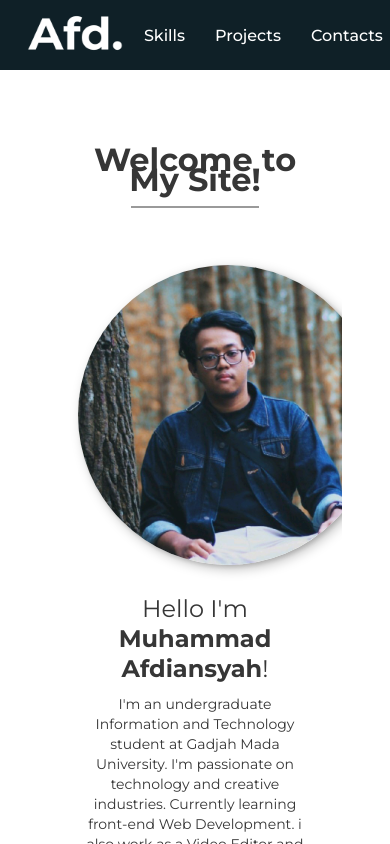
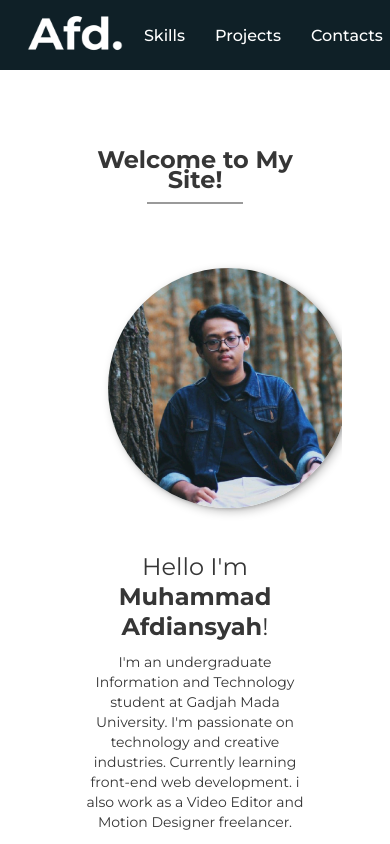
Before and after one commit to muhafdiansyah/myweb, a React (Create React App) app: page / in a window 390 px wide. Built offline with nearby package versions, Linux system fonts and the light colour scheme.

Commit message:
Add files via upload

```diff
--- a/src/components/intro/Intro.jsx
+++ b/src/components/intro/Intro.jsx
@@ -10,7 +10,7 @@ export default function intro() {
                     <img src={profilepic} alt="" className="my-photo"/>
                 <p><span className="introname">Hello I'm <strong>Muhammad Afdiansyah</strong>!</span></p>
                 <p className="body-text">I'm an undergraduate Information and Technology student at Gadjah Mada University.
-                    I'm passionate on technology and creative industries. Currently learning front-end Web Development. i also work as a Video Editor and Motion Designer freelancer. </p>
+                    I'm passionate on technology and creative industries. Currently learning front-end web development. i also work as a Video Editor and Motion Designer freelancer. </p>
 
                 <div className="shortcut-link" >
 
--- a/src/components/intro/Intro.scss
+++ b/src/components/intro/Intro.scss
@@ -20,6 +20,10 @@
     color: #363636;
 }
 
+.intro h1 {
+    line-height: 20px;
+    font-size: 24px;
+}
 
 .intro h1 {
     color:#363636;
@@ -88,6 +92,16 @@
 
   @media screen and (max-width:800px) {
 
+    .container {
+        width:100%;
+    }
+
+    .my-photo {
+        transform:scale(0.8);
+        margin-top: 10px;
+        margin-bottom: 10px;
+    }
+
     .container p {
         color: #363636;
         width:100%;
@@ -109,8 +123,10 @@
     }
 
     .shortcut-link a
+
     {
-        padding: 8px 25px;
-        margin: 0 4px;
+        weight:100px;
+        padding: 8px 20px;
+        margin: 0 2px;
     }
   }
--- a/src/components/projects/Projects.scss
+++ b/src/components/projects/Projects.scss
@@ -47,6 +47,7 @@
             padding-right:5px;
             position:relative;
             margin-bottom:10px;
+
         }
 
         h2 {
```
